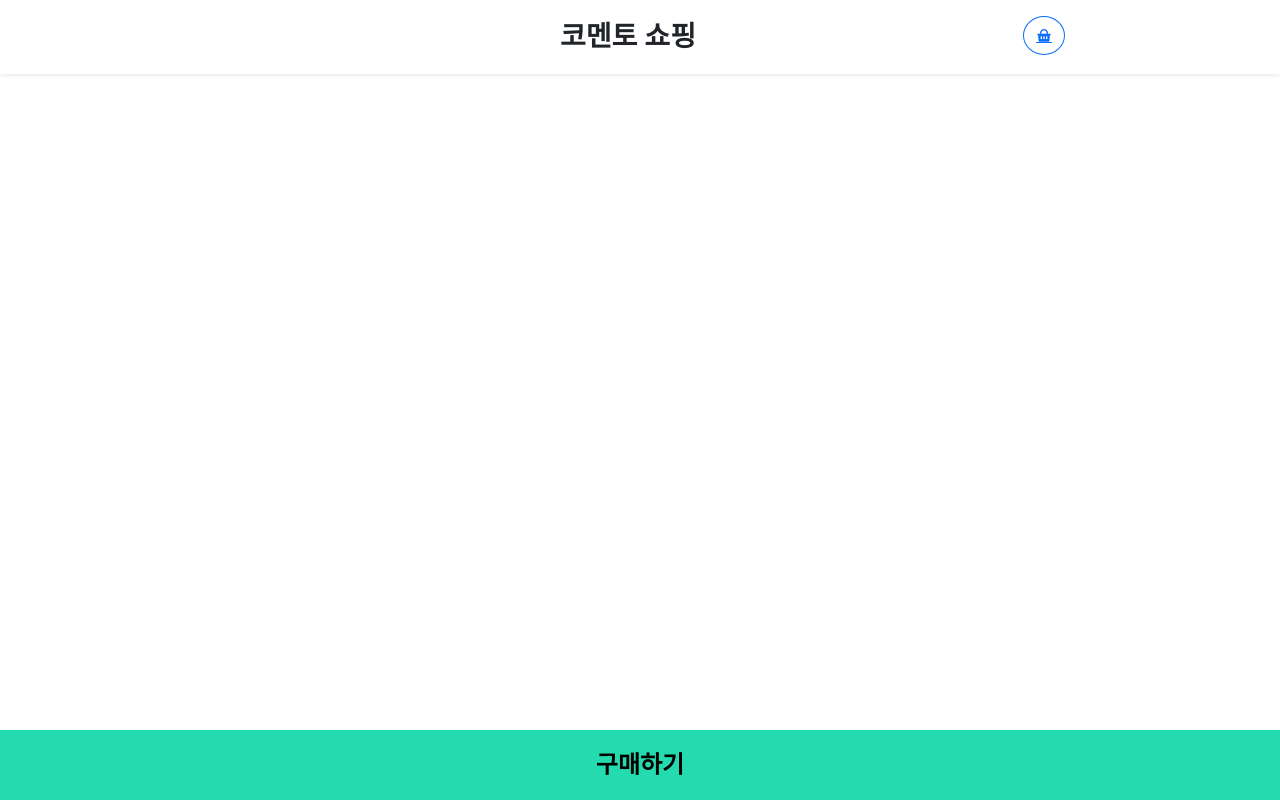
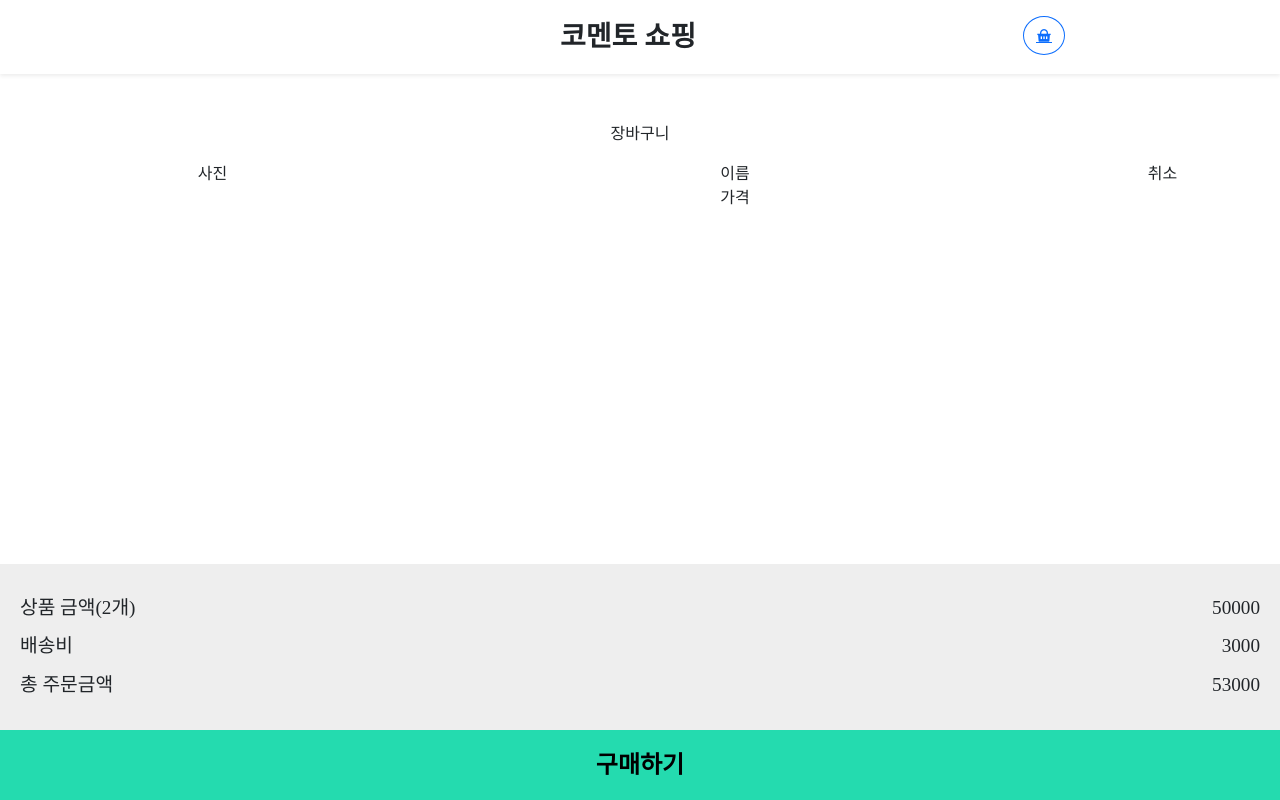
Before and after one commit to french13/comento-shop, a React (Create React App) app: page /basket in a window 1280 px wide. Built offline with nearby package versions, Linux system fonts and the light colour scheme; the HTML template or start-up script is replaced by a standard one.

Commit message:
design : basket design

```diff
--- a/src/pages/Basket.jsx
+++ b/src/pages/Basket.jsx
@@ -1,5 +1,5 @@
 import React from 'react'
-import { Container } from 'react-bootstrap'
+import { Container, Row, Col } from 'react-bootstrap'
 import styled from 'styled-components';
 
 const BuyItem = styled.button`
@@ -14,11 +14,52 @@ const BuyItem = styled.button`
   font-weight: 900;
 `;
 
+const BasketPriceSum = styled.div`
+width: 100%;
+position: fixed;
+bottom: 70px;
+left: 0;
+background-color : #EEEEEE;
+padding : 20px 20px;
+`
+
+const BasketSumText = styled.div`
+display : flex;
+justify-content : space-between;
+align-items : center;
+margin : 10px 0px;
+font-size : 1.2rem;
+`
+
 const Basket = () => {
   return (
     <Container style={{ position: "relative" }}>
+      <Row>
+        <p>장바구니</p>
+      </Row>
+      <Row>
+        <Col xs={3}>사진</Col>
+        <Col xs={8}>
+          <div>이름</div>
+          <div>가격</div>
+        </Col>
+        <Col xs={1}>취소</Col>
+      </Row>
 
-
+    <BasketPriceSum>
+      <BasketSumText>
+        <span>상품 금액(2개)</span>
+        <span>50000</span>
+        </BasketSumText>
+      <BasketSumText>
+      <span>배송비</span>
+      <span>3000</span>
+        </BasketSumText>
+      <BasketSumText>
+      <span>총 주문금액</span>
+      <span>53000</span>
+        </BasketSumText>
+    </BasketPriceSum>
     <BuyItem className="me-auto">구매하기</BuyItem>
   </Container>
   )
```
Also changed, not shown: 1 other file (tests, documents, lock files or other folders).
